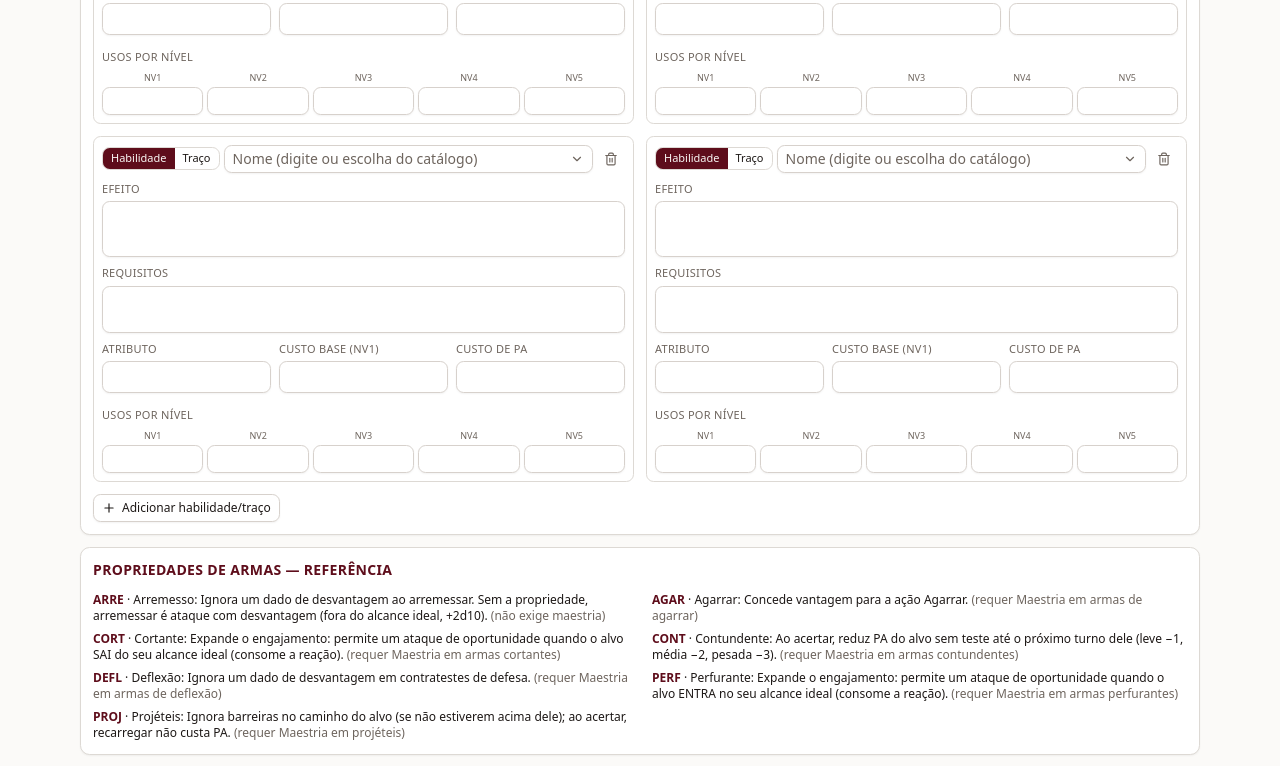
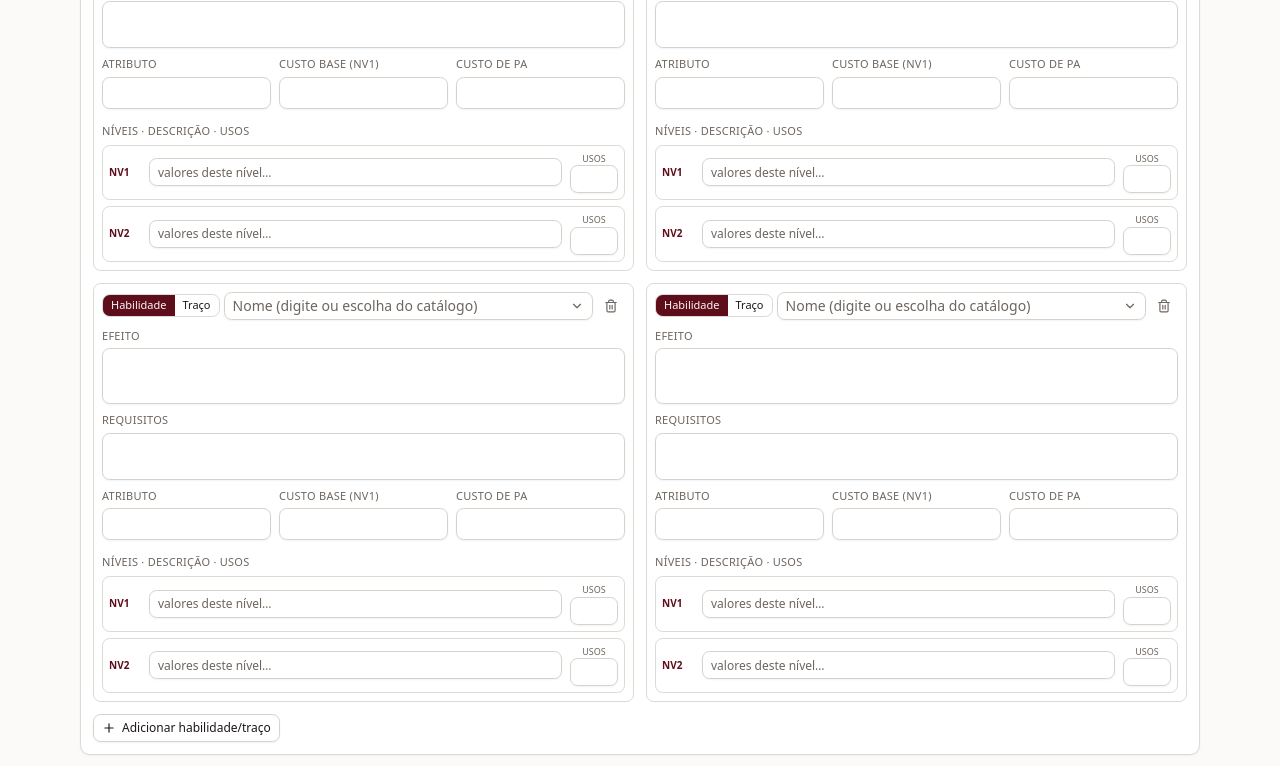
Before and after one commit to andrewallacemf/marca-de-sangue-sistema-de-rpg, a React (Vite) app in the folder ficha/: page / in a window 1280 px wide. Shown: the part 2780-3546 px from the top of the page. Built offline with nearby package versions, Linux system fonts and the light colour scheme; the HTML template or start-up script is replaced by a standard one.

Commit message:
Ficha v0.12: unifica UI por nivel (descricao + usos + marcadores) no estilo da lista de equipamentos

```diff
--- a/ficha/src/App.tsx
+++ b/ficha/src/App.tsx
@@ -651,7 +651,7 @@ export default function App() {
           </div>
 
           <p className="no-print mt-4 text-center text-[11px] text-muted-foreground">
-            Marca de Sangue — ficha v0.11 ({rulesVersion === "vigente" ? "regras vigentes" : "regras alternativas"}).
+            Marca de Sangue — ficha v0.12 ({rulesVersion === "vigente" ? "regras vigentes" : "regras alternativas"}).
             Os dados ficam só no seu navegador; use “Salvar” para baixar um arquivo e “Carregar” para retomá-lo.
           </p>
         </div>
--- a/ficha/src/components/CaracteristicasSection.tsx
+++ b/ficha/src/components/CaracteristicasSection.tsx
@@ -172,53 +172,55 @@ export function CaracteristicasSection({
               {c.tipo === "Habilidade" &&
                 (rulesVersion === "vigente" ? (
                   <div>
-                    <Label>Usos por nível</Label>
-                    <div className="mt-1 grid grid-cols-5 gap-1">
-                      {[0, 1, 2, 3, 4].map((ni) => (
-                        <div key={ni} className="flex flex-col items-center gap-0.5">
-                          <span className="text-[9px] uppercase text-muted-foreground">Nv{ni + 1}</span>
-                          <Input
-                            className="h-7 px-1 text-center"
-                            inputMode="numeric"
-                            value={c.usosPorNivel[ni] ? String(c.usosPorNivel[ni]) : ""}
-                            onChange={(e) => {
-                              const usosPorNivel = [...c.usosPorNivel];
-                              usosPorNivel[ni] = parseInt(e.target.value, 10) || 0;
-                              upd(i, { usosPorNivel });
-                            }}
-                          />
-                        </div>
-                      ))}
-                    </div>
-
-                    {(c.usosPorNivel.some((u) => u > 0) || c.niveisDesc.some((d) => d.trim())) && (
-                      <div className="mt-2 border-t pt-2">
-                        <Label>Níveis (valores) e usos disponíveis</Label>
+                    <Label>Níveis · descrição · usos</Label>
                     <div className="mt-1 flex flex-col gap-1.5">
-                          {[0, 1, 2, 3, 4].map((ni) => {
+                      {(() => {
+                        let last = 0;
+                        for (let k = 0; k < 5; k++) {
+                          if ((c.usosPorNivel[k] || 0) > 0 || (c.niveisDesc[k] || "").trim()) last = k;
+                        }
+                        const ate = Math.min(4, last + 1); // um nível além do último ativo, p/ adicionar
+                        return [0, 1, 2, 3, 4]
+                          .filter((ni) => ni <= ate)
+                          .map((ni) => {
                             const total = c.usosPorNivel[ni] || 0;
-                            const desc = c.niveisDesc[ni] || "";
-                            if (!total && !desc.trim()) return null;
                             const gasto = c.usosGastosPorNivel[ni] || 0;
                             const avail = total - gasto;
                             return (
-                              <div key={ni} className="flex items-start gap-2">
-                                <span className="mt-1.5 w-8 shrink-0 text-[10px] uppercase text-muted-foreground">
+                              <div key={ni} className="rounded-md border p-1.5 print-avoid-break">
+                                <div className="flex items-center gap-2">
+                                  <span className="w-8 shrink-0 text-[10px] font-semibold uppercase text-primary">
                                     Nv{ni + 1}
                                   </span>
-                                <div className="flex min-w-0 flex-1 flex-col gap-1">
                                   <Input
-                                    className="h-7 text-[12px]"
+                                    className="h-7 min-w-0 flex-1 text-[12px]"
                                     placeholder="valores deste nível…"
-                                    value={desc}
+                                    value={c.niveisDesc[ni] || ""}
                                     onChange={(e) => {
                                       const arr = [...c.niveisDesc];
                                       arr[ni] = e.target.value;
                                       upd(i, { niveisDesc: arr });
                                     }}
                                   />
+                                  <div className="flex shrink-0 flex-col items-center">
+                                    <span className="text-[9px] uppercase text-muted-foreground">usos</span>
+                                    <Input
+                                      className="h-7 w-12 px-1 text-center"
+                                      inputMode="numeric"
+                                      value={total ? String(total) : ""}
+                                      onChange={(e) => {
+                                        const n = parseInt(e.target.value, 10) || 0;
+                                        const usosPorNivel = [...c.usosPorNivel];
+                                        usosPorNivel[ni] = n;
+                                        const usosGastosPorNivel = [...c.usosGastosPorNivel];
+                                        if (usosGastosPorNivel[ni] > n) usosGastosPorNivel[ni] = n;
+                                        upd(i, { usosPorNivel, usosGastosPorNivel });
+                                      }}
+                                    />
+                                  </div>
+                                </div>
                                 {total > 0 && (
-                                    <div className="flex items-center gap-2">
+                                  <div className="mt-1.5 flex items-center gap-2 pl-10">
                                     <div className="flex flex-wrap gap-1">
                                       {Array.from({ length: total }, (_, j) => {
                                         const filled = j < avail;
@@ -247,12 +249,10 @@ export function CaracteristicasSection({
                                   </div>
                                 )}
                               </div>
+                            );
+                          });
+                      })()}
                     </div>
-                            );
-                          })}
-                        </div>
-                      </div>
-                    )}
                   </div>
                 ) : (
                   <div>
```
Also changed, not shown: 1 other file (tests, documents, lock files or other folders). Lines whose indentation alone changed are shown as unchanged.
